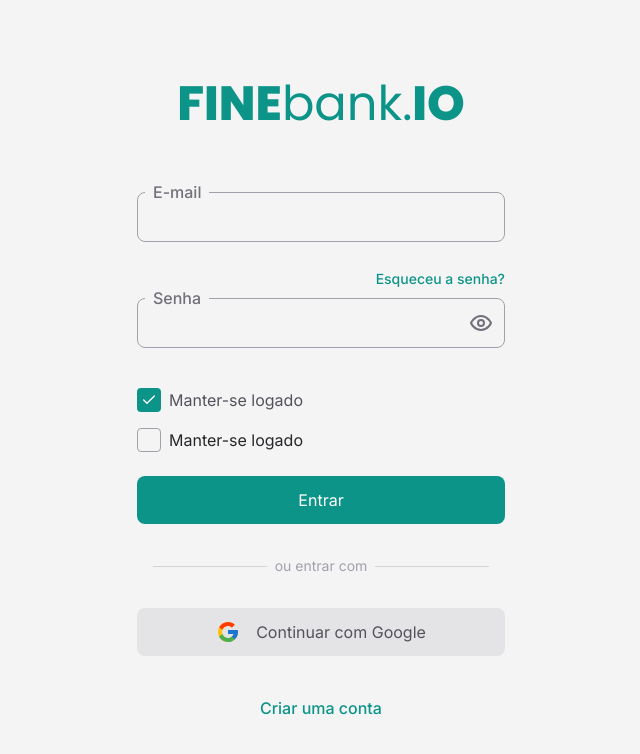
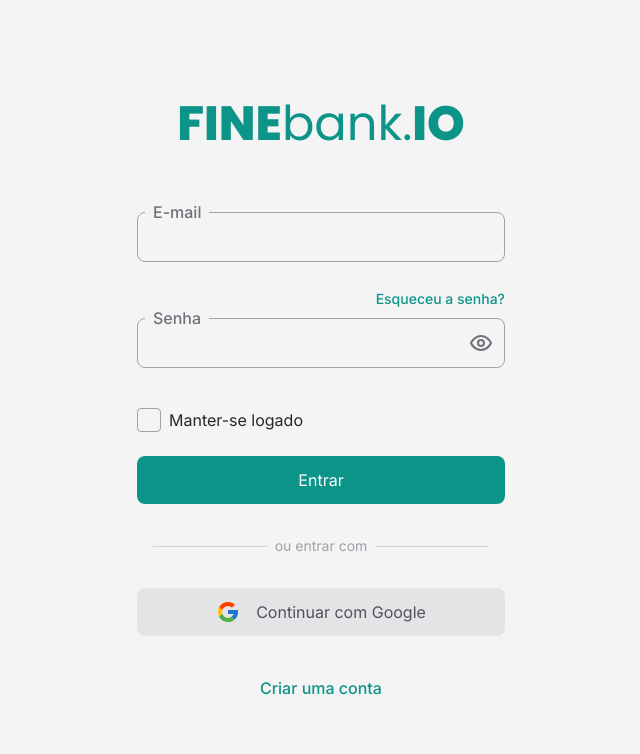
Before and after one commit to Delgado-tech/finance-dashboard, a Next.js app: page /login in a window 1280 px wide. Shown: the top 754 px of the page, without its empty margins (319-959 px from the left). Built offline with nearby package versions, Linux system fonts and the light colour scheme.

Commit message:
updated checkbox component

```diff
--- a/src/components/atoms/checkbox.tsx
+++ b/src/components/atoms/checkbox.tsx
@@ -1,7 +1,7 @@
 "use client";
 
 import { Check } from "lucide-react";
-import { ComponentProps, useState } from "react";
+import { ComponentProps, useRef, useState } from "react";
 import { twMerge } from "tailwind-merge";
 
 interface Props extends ComponentProps<"input"> {
@@ -26,8 +26,11 @@
 				name={name}
 				type="checkbox"
 				className="hidden"
+				onChange={(event) => {
+					const current = event.target.checked;
+					if (checked !== current) setChecked(event.target.checked);
+				}}
 				checked={checked}
-				onChange={() => {}}
 			/>
 			<span
 				data-checked={checked}
--- a/src/components/molecules/checkboxField.tsx
+++ b/src/components/molecules/checkboxField.tsx
@@ -2,6 +2,7 @@
 
 import { twMerge } from "tailwind-merge";
 import Checkbox from "../atoms/checkbox";
+import { useState } from "react";
 
 interface Props {
 	id: string;
@@ -19,7 +20,9 @@
 	return (
 		<div className={twMerge("flex gap-2 items-center", className)}>
 			<Checkbox id={id} name={name} defaultChecked={defaultChecked} />
-			<span>Manter-se logado</span>
+			<label htmlFor={id} className="cursor-pointer select-none">
+				Manter-se logado
+			</label>
 		</div>
 	);
 }
--- a/src/components/templates/LoginTemplate.tsx
+++ b/src/components/templates/LoginTemplate.tsx
@@ -100,18 +100,7 @@
 						</div>
 					</div>
 
-					{/* input chekckbox */}
-					<div className="flex items-center gap-2 text-zinc-600 -mb-2">
-						<input id="checkbox" type="checkbox" name="checkbox" className="hidden" />
-						<span className="bg-teal-600 rounded p-1 text-sm text-white cursor-pointer">
-							<Check size={16} />
-						</span>
-						<label htmlFor="checkbox" className="cursor-pointer">
-							Manter-se logado
-						</label>
-					</div>
-
-					<CheckboxField id={""} name={""} />
+					<CheckboxField id={"ab"} name={"ad"} />
 
 					{/* botão de logar */}
 					<button
```
